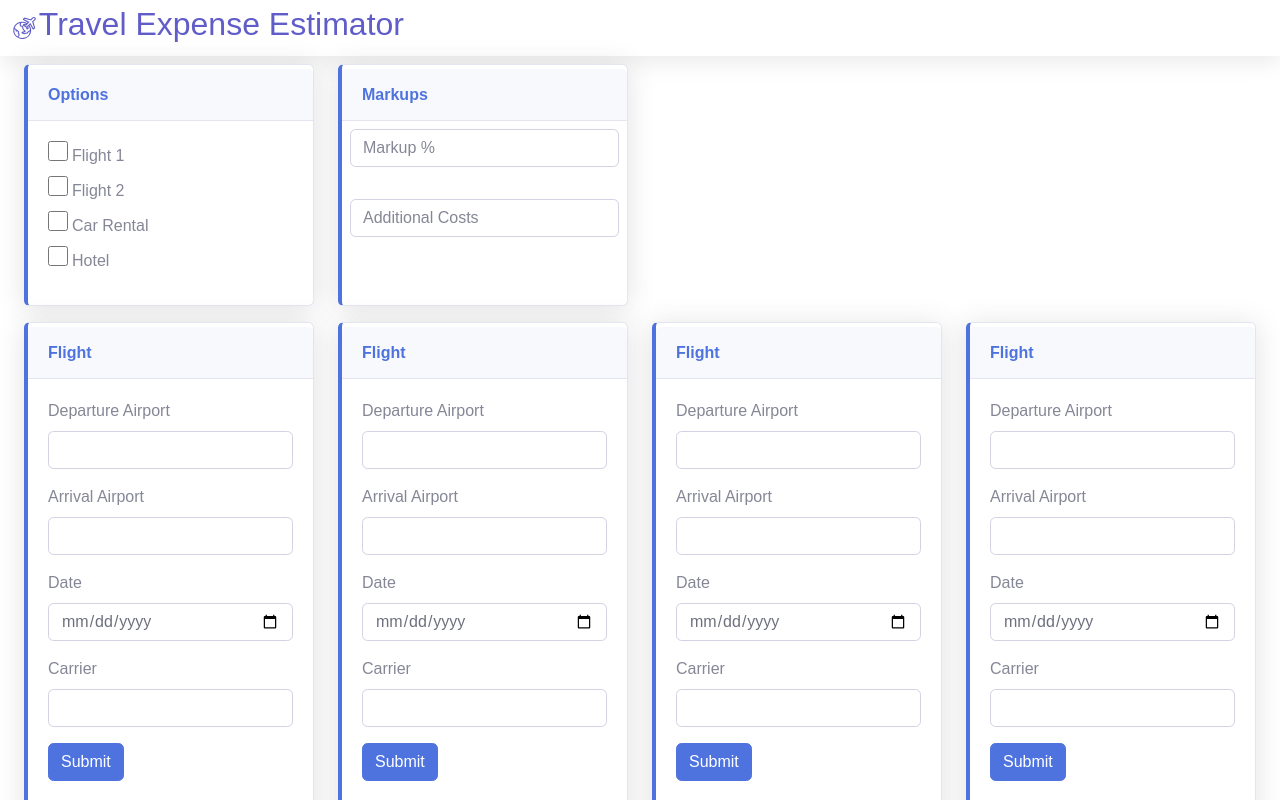
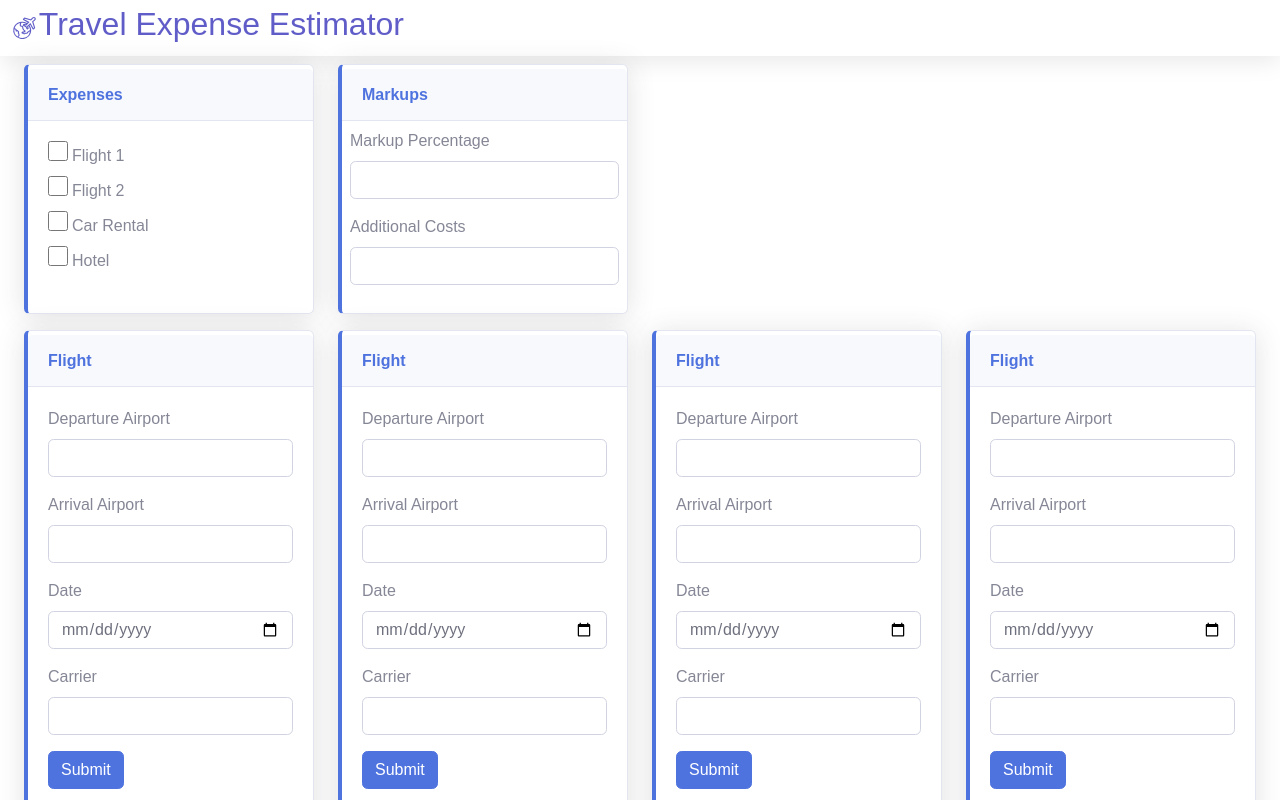
Before and after one commit to hardluker/TravelCostEstimator, an Angular app: page / in a window 1280 px wide. Shown: the top 800 px of the page. Built offline with nearby package versions, Linux system fonts and the light colour scheme.

Commit message:
Updated visual elements

```diff
--- a/src/app/options/options.component.ts
+++ b/src/app/options/options.component.ts
@@ -11,7 +11,7 @@ import { ResultsComponent } from '../results/results.component';
         <div class="col-md-3 mt-2">
           <div class="card border-left-primary shadow h-100 w-100 py-1">
             <div class="card-header py-3">
-              <h6 class="m-0 font-weight-bold text-primary">Options</h6>
+              <h6 class="m-0 font-weight-bold text-primary">Expenses</h6>
             </div>
             <form class="card-body">
               <input type="checkbox" name="flight1" /><label class="pl-1"
@@ -35,18 +35,20 @@ import { ResultsComponent } from '../results/results.component';
               <h6 class="m-0 font-weight-bold text-primary">Markups</h6>
             </div>
             <form class="card-body p-2">
-              <div class="form-group">
+              <div class="user form-group">
+                <label for="carrier">Markup Percentage</label>
                 <input
+                  id="markup-percentage"
                   class="form-control form-control-user"
                   type="number"
-                  placeholder="Markup %"
                 />
               </div>
-              <div class="form-group pt-3">
+              <div class="user form-group">
+                <label for="carrier">Additional Costs</label>
                 <input
+                  id="additional-costs"
                   class="form-control form-control-user"
                   type="number"
-                  placeholder="Additional Costs"
                 />
               </div>
             </form>
@@ -70,7 +72,7 @@ import { ResultsComponent } from '../results/results.component';
         </div>
       </div>
     </section>
-    <section>
+    <section class="container-fluid">
       <app-results></app-results>
     </section>
   `,
```
